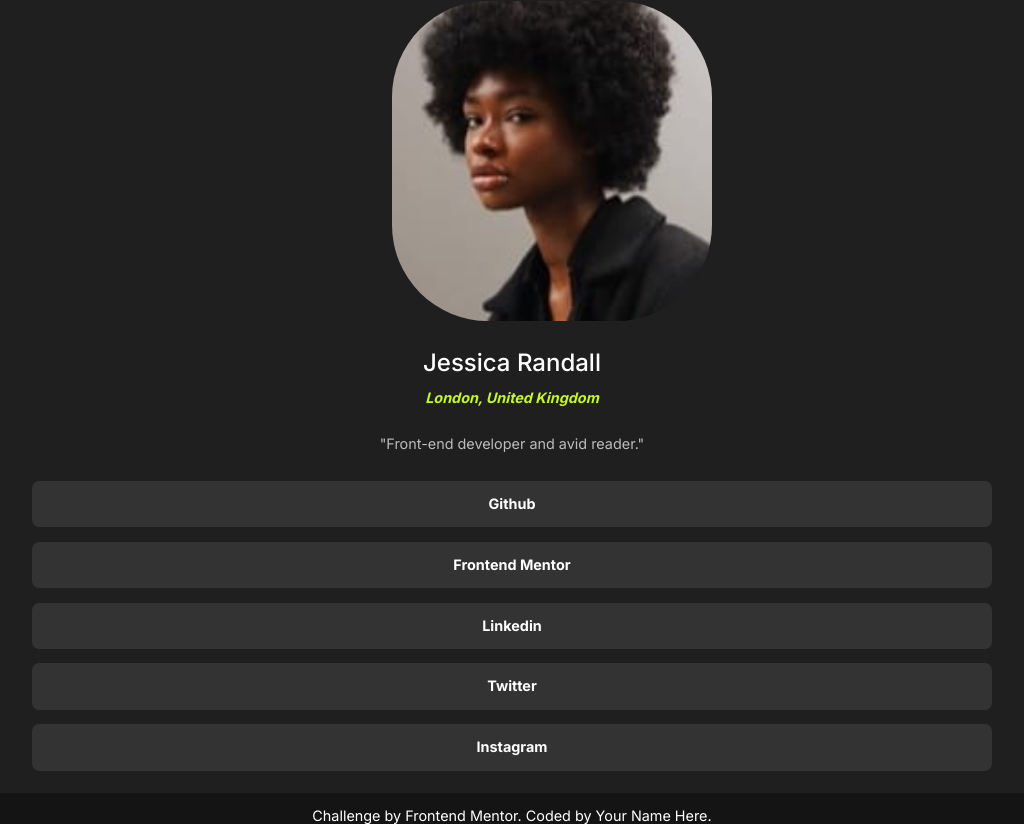
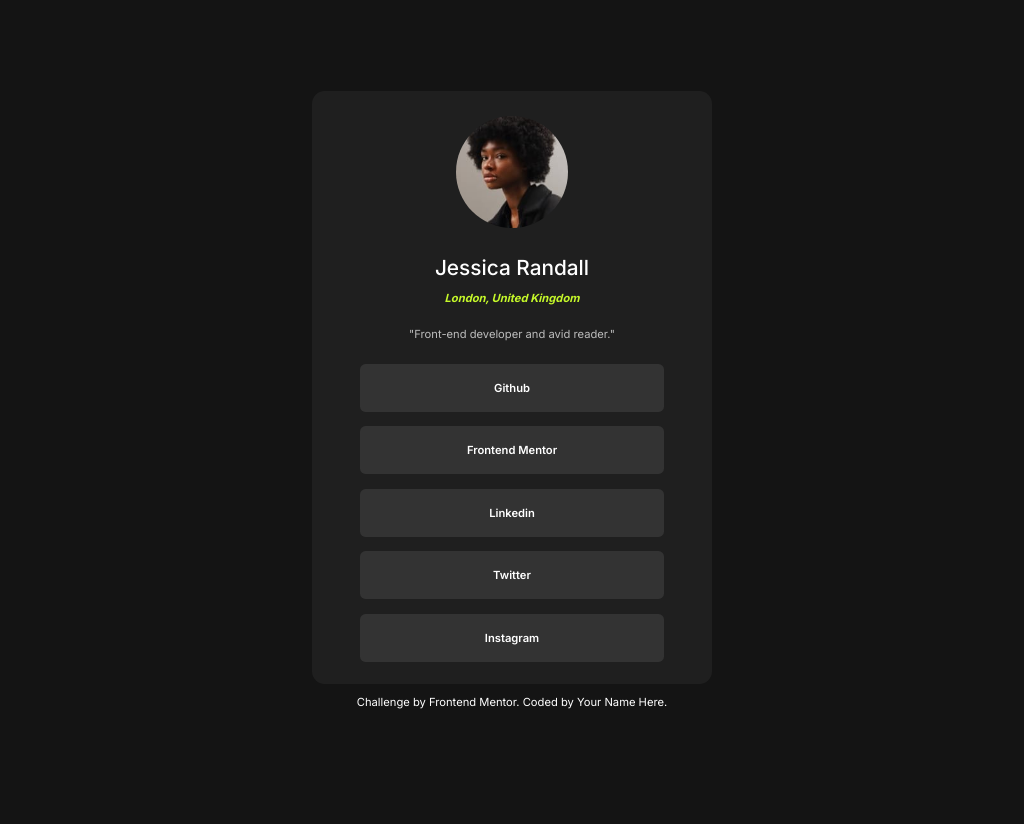
Before and after one commit to Zekrozs/social-links, a plain HTML site: page index.html in a window 1280 px wide. Shown: the whole page, without its empty margins (128-1152 px from the left). After the commit the page ends 800 px from the top, so only its background shows below. Drawn offline with Linux system fonts and the light colour scheme.

Commit message:
Add files via upload

```diff
--- a/style.css
+++ b/style.css
@@ -10,6 +10,9 @@ background-color: var(--dark-grey); color: var(--white);
 font-family: 'Inter', sans-serif;
 
 }
+
+
+
 
 /*color variables*/
 :root{
@@ -38,6 +41,8 @@ ul{list-style-type: none;}
 
 .avatar .avatar-img{border-radius: 6em;
  width: 25vw;
+ max-width: 7rem;
+ min-width: 2rem;
   object-fit: cover;
   display: block;
   margin-inline-start: 5em;
@@ -55,14 +60,18 @@ margin-block-end: 2em;}
 
 .links .link-list{
 
-line-height: 2.9em;
+line-height: 3em;
+
 }
 
 .link-list a{background-color: var(--light-grey);
      object-fit: contain;
       text-align: center;
       margin-block-end: 1em; border-radius: 0.5em;
-     width: 75vw; display: block;}
+     width: 75vw;
+
+     max-width: 19rem
+     ; display: block;}
 
 
 .attribution{margin-block-start: 1em;}
@@ -72,6 +81,8 @@ line-height: 2.9em;
 .link-list .linkedin:active{color: var(--linkedin);}
 .link-list .twitter:active{color: var(--twitter);}
 .link-list .instagram:active{color: var(--instagram);}
+
+
 
 
 /*utility classes*/
@@ -85,7 +96,8 @@ max-width: 100%;}
 border-radius: 0.8em; display: flex; flex-direction: column;
 justify-content: center; align-items: center; padding-block: 0.5em;
 
-width: 88vw;}
+width: 88vw;
+max-width: 30rem ;}
 
 
 /*text classes*/
@@ -98,3 +110,31 @@ width: 88vw;}
 .text-lrg{font-size: 0.9em; font-weight: 700;}
 
 .text-center{text-align: center;}
+
+@media screen and (min-width: 601px) {
+
+
+
+  .card {
+    width: 40vw;
+    min-width: 23rem;
+    max-width: 25rem;/* More compact card layout */
+
+  }
+
+
+  .text-xl{
+ font-size: 1.3em;
+}
+  .text-md{font-size: 0.7em;}
+
+.text-lrg{font-size: 0.7em; font-weight: 600;}
+
+.text-center{text-align: center;}
+
+.avatar .avatar-img{margin-inline-end: 5rem;}
+.link-list a{margin-block-end: 1.3em;}
+
+.link-list a:hover{background-color: rgba(137, 137, 137, 0.438);}
+
+}
```
